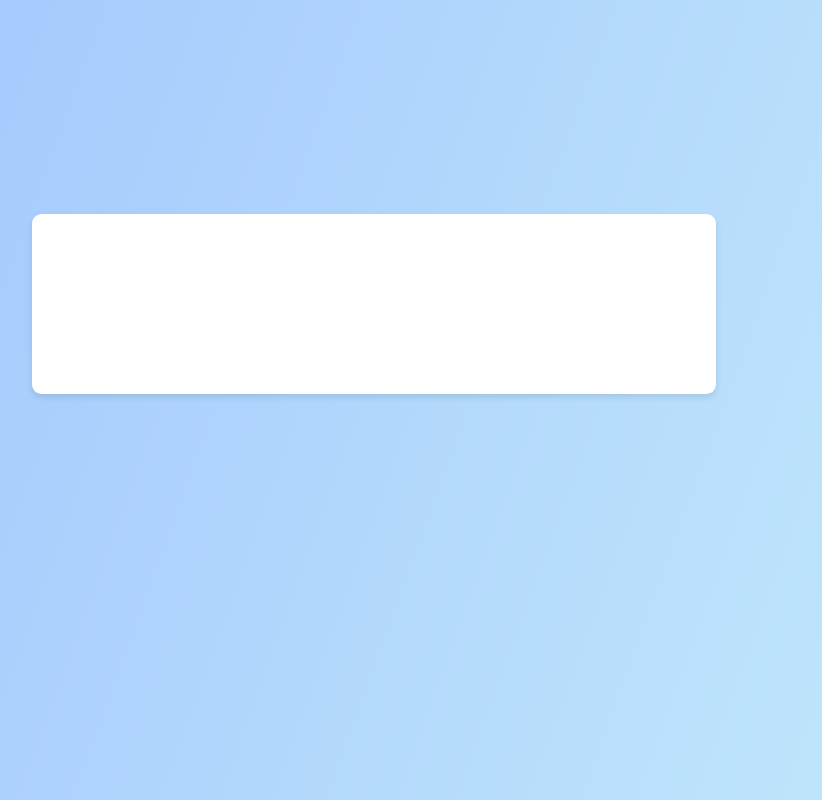
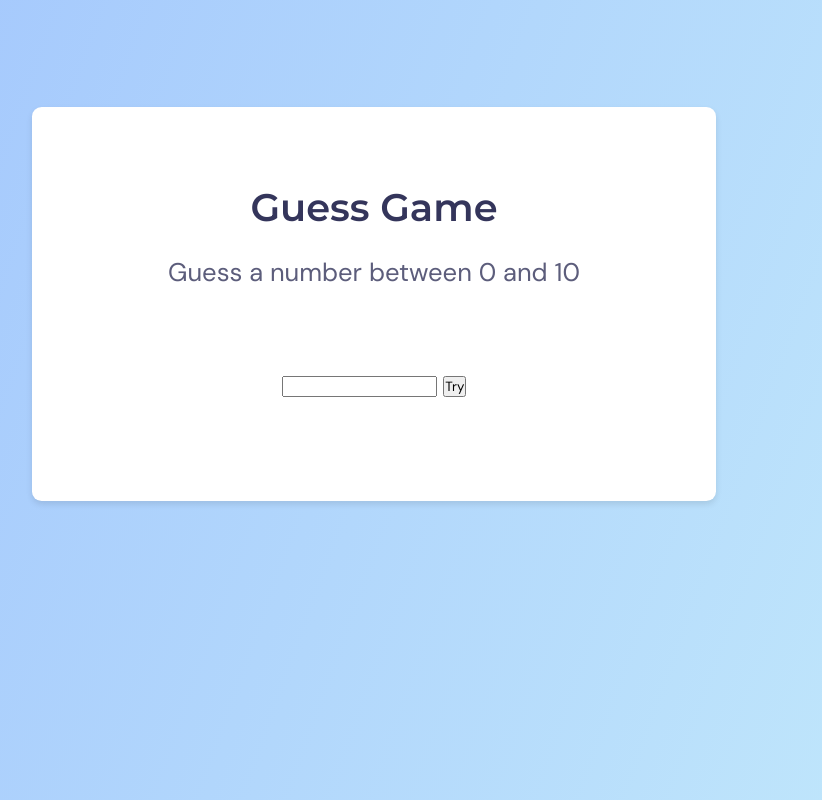
Before and after one commit to viniLataro/guess_game, a plain HTML site: page index.html in a window 1280 px wide. Shown: the whole page, without its empty margins (266-1088 px from the left). Drawn offline with Linux system fonts and the light colour scheme.

Commit message:
Working on fonts and texts

```diff
--- a/index.html
+++ b/index.html
@@ -1,13 +1,28 @@
 <!DOCTYPE html>
-<html lang="pt-br">
+<html lang="en">
   <head>
+    <link rel="preconnect" href="https://fonts.googleapis.com" />
+    <link rel="preconnect" href="https://fonts.gstatic.com" crossorigin />
     <meta charset="UTF-8" />
     <meta name="viewport" content="width=device-width, initial-scale=1.0" />
     <title>Guess Game</title>
 
     <link rel="stylesheet" href="style.css" />
+
+    <link
+      href="https://fonts.googleapis.com/css2?family=DM+Sans:wght@400;700&family=Montserrat:wght@600&display=swap"
+      rel="stylesheet"
+    />
   </head>
   <body>
-    <main></main>
+    <main>
+      <h1>Guess Game</h1>
+      <p>Guess a number between 0 and 10</p>
+
+      <form>
+        <input type="text" />
+        <button>Try</button>
+      </form>
+    </main>
   </body>
 </html>
--- a/style.css
+++ b/style.css
@@ -17,6 +17,10 @@ body {
   height: 100vh;
 }
 
+body, button, input {
+  font-family: 'DM Sans', sans-serif;
+}
+
 main {
   background: #FFFFFF;
   box-shadow: 0 .2rem .4rem rgba(1, 1, 1, 0.1);
@@ -26,4 +30,25 @@ main {
   width: min(42.8rem, 90%);
 
   margin-top: -12rem;
+
+  text-align: center;
 }
+
+h1 {
+  font-family: "Montserrat", sans-serif;
+  font-size: 2.4rem;
+
+  margin-bottom: 1.6rem;
+}
+
+h1, p {
+  color: #34355B;
+}
+
+P {
+  opacity: .8;
+}
+
+form {
+  margin-top: 4.8rem;
+}
```
